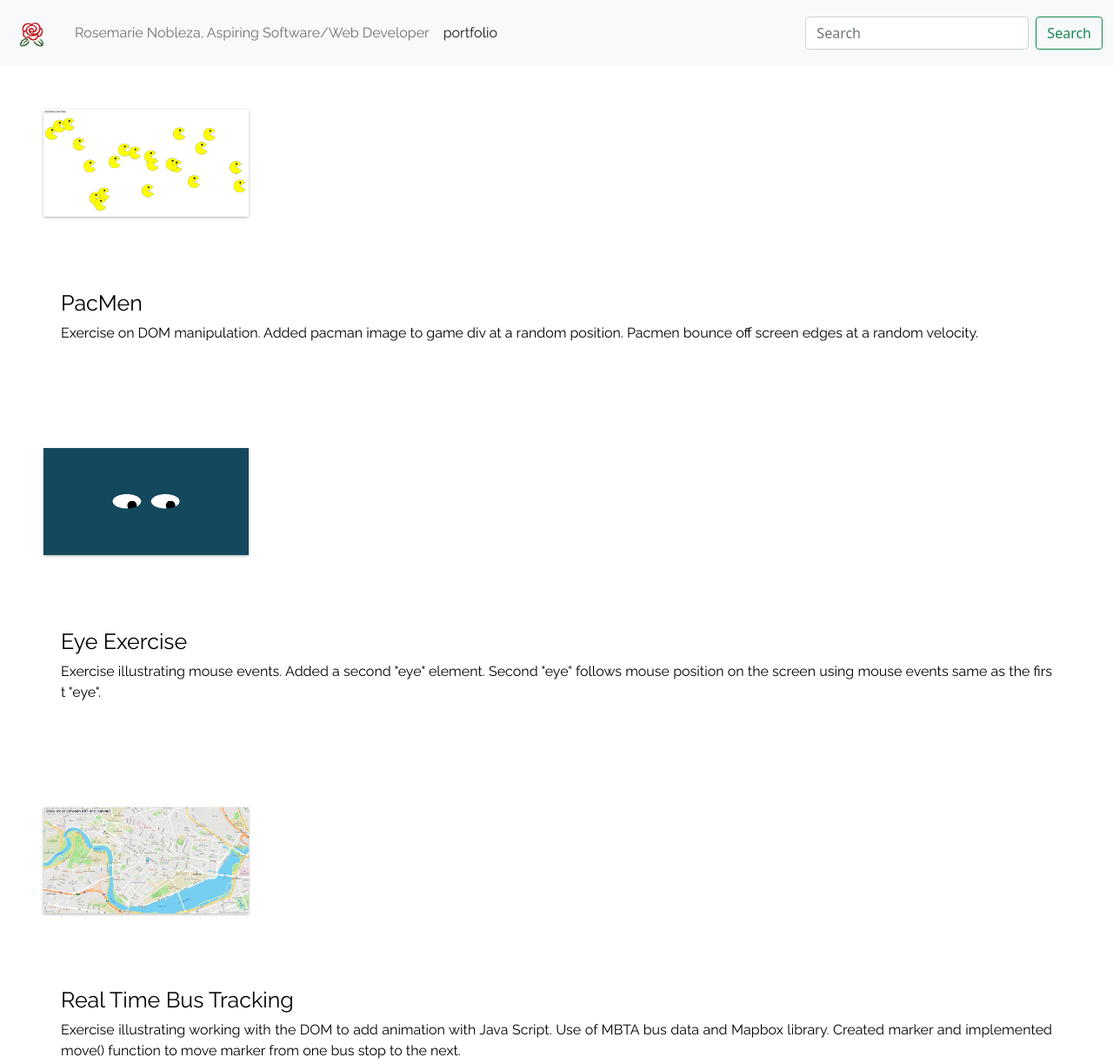
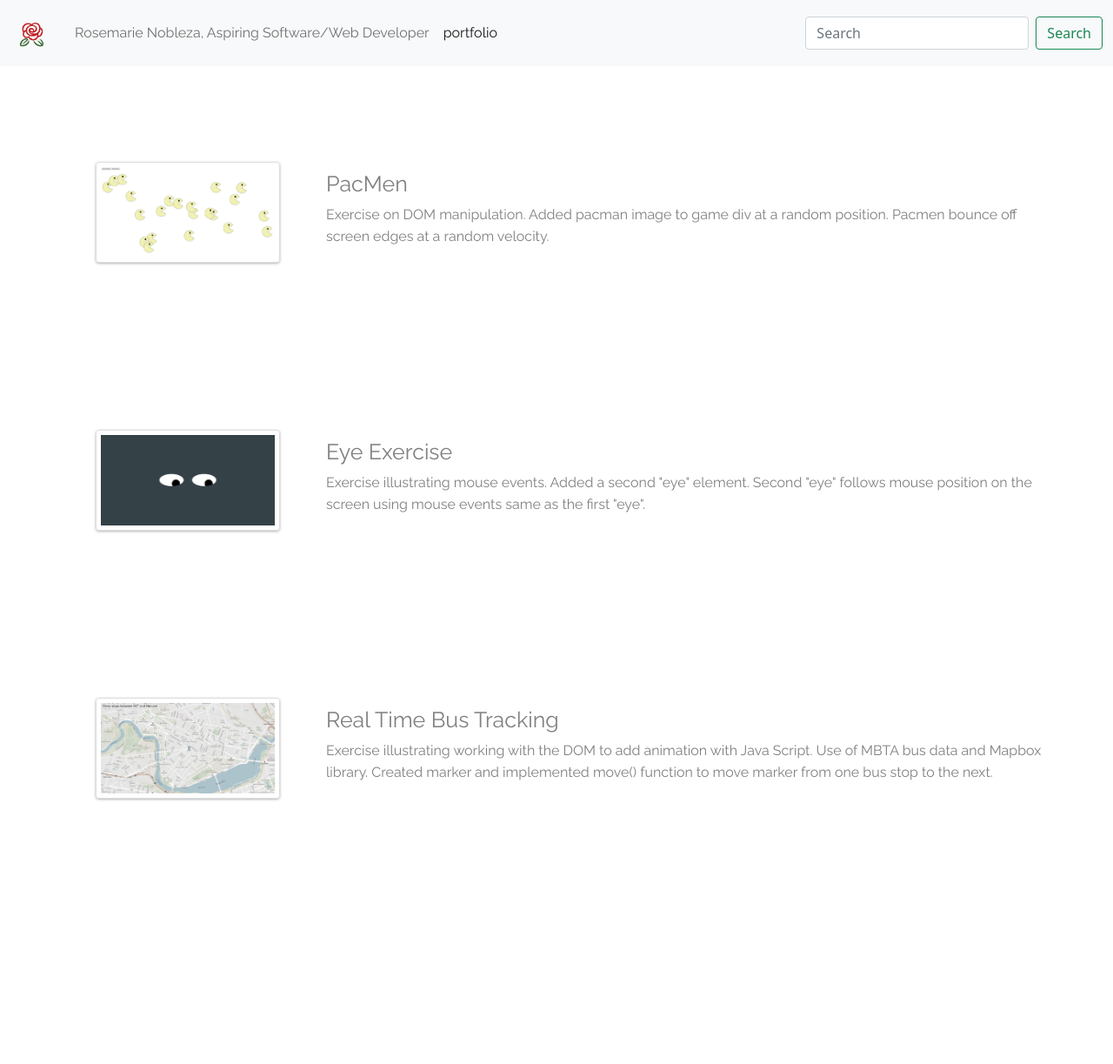
Before and after one commit to rnobleza/rnobleza.github.io, a plain HTML site: page portfolio.html in a window 1280 px wide. Shown: the whole page at 87% size. After the commit the page ends 1020 px from the top, so only its background shows below. Drawn offline with nearby package versions, Linux system fonts and the light colour scheme.

Commit message:
Add files via upload

```diff
--- a/portfolio.html
+++ b/portfolio.html
@@ -66,35 +66,55 @@
         </div>
       </nav>
 
+    <div class ="portfolioContainer">
+
         <div class ="portfolioItems">
             <a href="https://github.com/rnobleza/PacMen">
-            <img src="images/PacMen.jpg" class="portfolioPic"/><br>
+                <div class="portfolioPics">
+                    <img src="images/PacMen.jpg" class="portfolioPic"/>
+                </div>
+            </a>
+
             <div class="portfolioText">
+                <a href="https://github.com/rnobleza/PacMen">
                 <h2>PacMen</h2>
                 Exercise on DOM manipulation. Added pacman image to game div at a random position. Pacmen bounce off screen edges at a random velocity.
+                </a>
             </div>
-        </a>
         </div>
 
         <div class ="portfolioItems">
             <a href="https://github.com/rnobleza/Eye">
-            <img src="images/Eye.jpg" class="portfolioPic"/><br>
+                <div class="portfolioPics">
+                    <img src="images/Eye.jpg" class="portfolioPic"/>
+                </div>
+            </a>
+
             <div class="portfolioText">
+                <a href="https://github.com/rnobleza/Eye">
                 <h2>Eye Exercise</h2>
                 Exercise illustrating mouse events. Added a second "eye" element. Second "eye" follows mouse position on the screen using mouse events same as the first "eye".
+                </a>
             </div>
+        </div>
+
+        <div class ="portfolioItems">
+
+            <a href="https://github.com/rnobleza/RealTimeBusTracking">
+                <div class="portfolioPics">
+                    <img src="images/Bus.jpg" class="portfolioPic"/>
+                </div>
+            </a>
+
+        <div class="portfolioText">
+            <a href="https://github.com/rnobleza/RealTimeBusTracking">
+            <h2>Real Time Bus Tracking</h2>
+            Exercise illustrating working with the DOM to add animation with Java Script. Use of MBTA bus data and Mapbox library. Created marker and implemented move() function to move marker from one bus stop to the next.
             </a>
         </div>
 
-      <div class ="portfolioItems">
-        <a href="https://github.com/rnobleza/RealTimeBusTracking">
-            <img src="images/Bus.jpg" class="portfolioPic"/><br>
-            <div class="portfolioText">
-                <h2>Real Time Bus Tracking</h2>
-                <p style="word-wrap: break-word; word-break: break-all;">
-                Exercise illustrating working with the DOM to add animation with Java Script. Use of MBTA bus data and Mapbox library. Created marker and implemented move() function to move marker from one bus stop to the next.</p>
       </div>
-        </a>
+
     </div>
 
 </body>
--- a/style.css
+++ b/style.css
@@ -3,8 +3,9 @@
     align-items: center;
 }
 
-a:link, a:visited {
-    color: black;
+a:link {
+    color: gray;
+    text-decoration: none;
     font-family: 'Raleway', sans-serif;
   }
 
@@ -54,34 +55,49 @@ header, aside, article, footer {
     width: 75%;
 }
 
+.portfolioContainer {
+    display: block;
+    padding: 10px;
+}
+
+
 .portfolioItems {
-    /*display: block;*/
-    padding: 50px;
-    word-break: break-all;
+    padding: 100px;
 }
 
 .portfolioPic {
-    /*float: left;*/
+    float: left;
     width: 20%;
+    padding: 20px;
+
     -webkit-box-shadow: 0px 1px 3px 0px rgba(0, 0, 0, 0.3);
     -moz-box-shadow: 0px 1px 3px 0px rgba(0, 0, 0, 0.3);
     box-shadow: 0px 1px 3px 0px rgba(0, 0, 0, 0.3);
     margin: 0 0 4rem 0;
+
+    border: 1px solid #ddd;
+    border-radius: 4px;
+    padding: 5px;
+
+    filter: grayscale(75%)
+
+}
+
+.portfolioPic:hover {
+    box-shadow: 0 0 2px 1px rgba(0, 140, 186, 0.5);
+}
+
+.portfolioPics {
+
 }
 
 .portfolioText {
-    display: inline-block;
-    padding: 20px;
-    /*word-wrap: normal;
-    word-break: break-all;
-    white-space: normal;
-    white-space: pre-line;*/
-    text-align:justify;
-    font-color: black;
-}
-
-.icon {
-    image-size
+    /*display: block;*/
+    text-align:left;
+    color: black;
+    width: 80%;
+    margin-left: 25%;
+    padding: 10px 0;
 }
 
 .contact{
```
Also changed, not shown: index.html (+19 -9 lines). Lines whose indentation alone changed are shown as unchanged.
